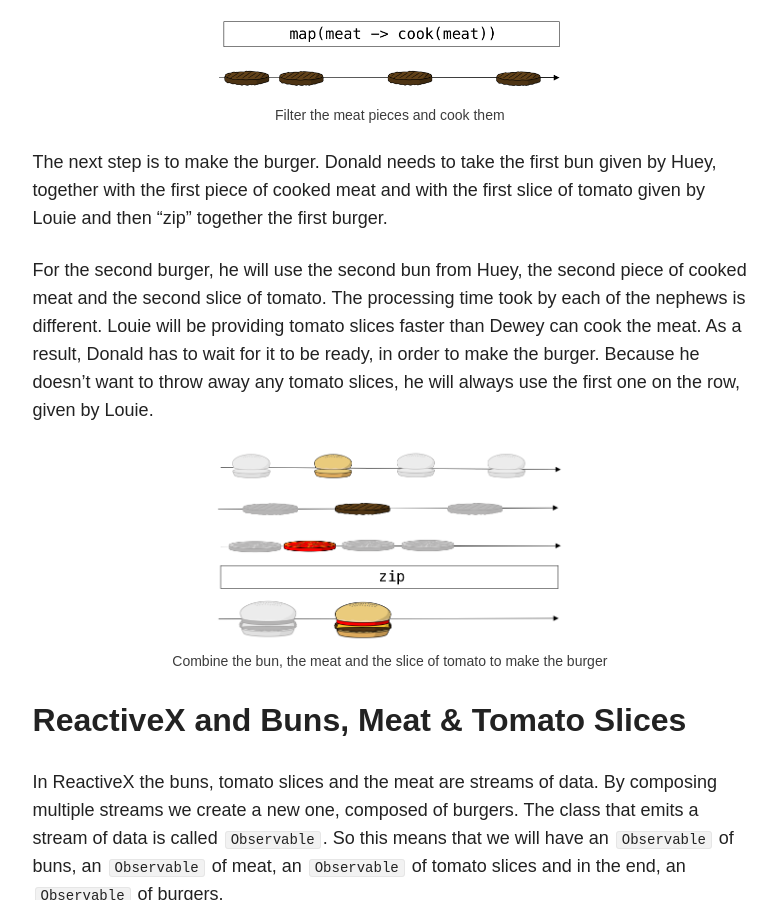
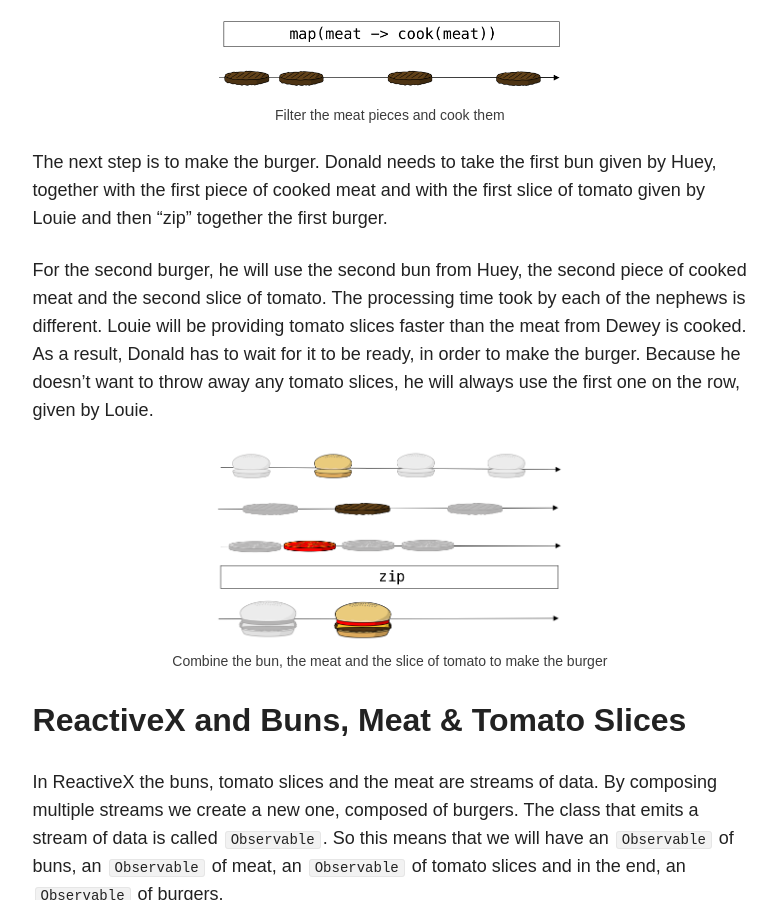
Before and after one commit to upday/upday.github.io, a Jekyll site: the page built from _posts/blog/2016-07-07-reactive_mindset_burgers.md, in a window 1280 px wide and 900 px high, scrolled down 1560 px. Shown: the whole window, without its empty margins (347-1124 px from the left). Built offline with Jekyll 4.4.1, drawn with Linux system fonts in a browser that asks for light colours; nearby versions of some CDN libraries; some of the changed text lies outside the part shown.

Commit message:
small fixes based on readers comments and link to code added

```diff
--- a/_posts/blog/2016-07-07-reactive_mindset_burgers.md
+++ b/_posts/blog/2016-07-07-reactive_mindset_burgers.md
@@ -39,7 +39,7 @@
 
 The next step is to make the burger. Donald needs to take the first bun given by Huey, together with the first piece of cooked meat and with the first slice of tomato given by Louie and then "zip" together the first burger.
 
-For the second burger, he will use the second bun from Huey, the second piece of cooked meat and the second slice of tomato. The processing time took by each of the nephews is different. Louie will be providing tomato slices faster than Dewey can cook the meat. As a result, Donald has to wait for it to be ready, in order to make the burger. Because he doesn't want to throw away any tomato slices, he will always use the first one on the row, given by Louie.
+For the second burger, he will use the second bun from Huey, the second piece of cooked meat and the second slice of tomato. The processing time took by each of the nephews is different. Louie will be providing tomato slices faster than the meat from Dewey is cooked. As a result, Donald has to wait for it to be ready, in order to make the burger. Because he doesn't want to throw away any tomato slices, he will always use the first one on the row, given by Louie.
 
 <center>
 <picture>
```
Also changed, not shown: other parts of _posts/blog/2016-07-07-reactive_mindset_burgers.md (+3 -1 lines).
